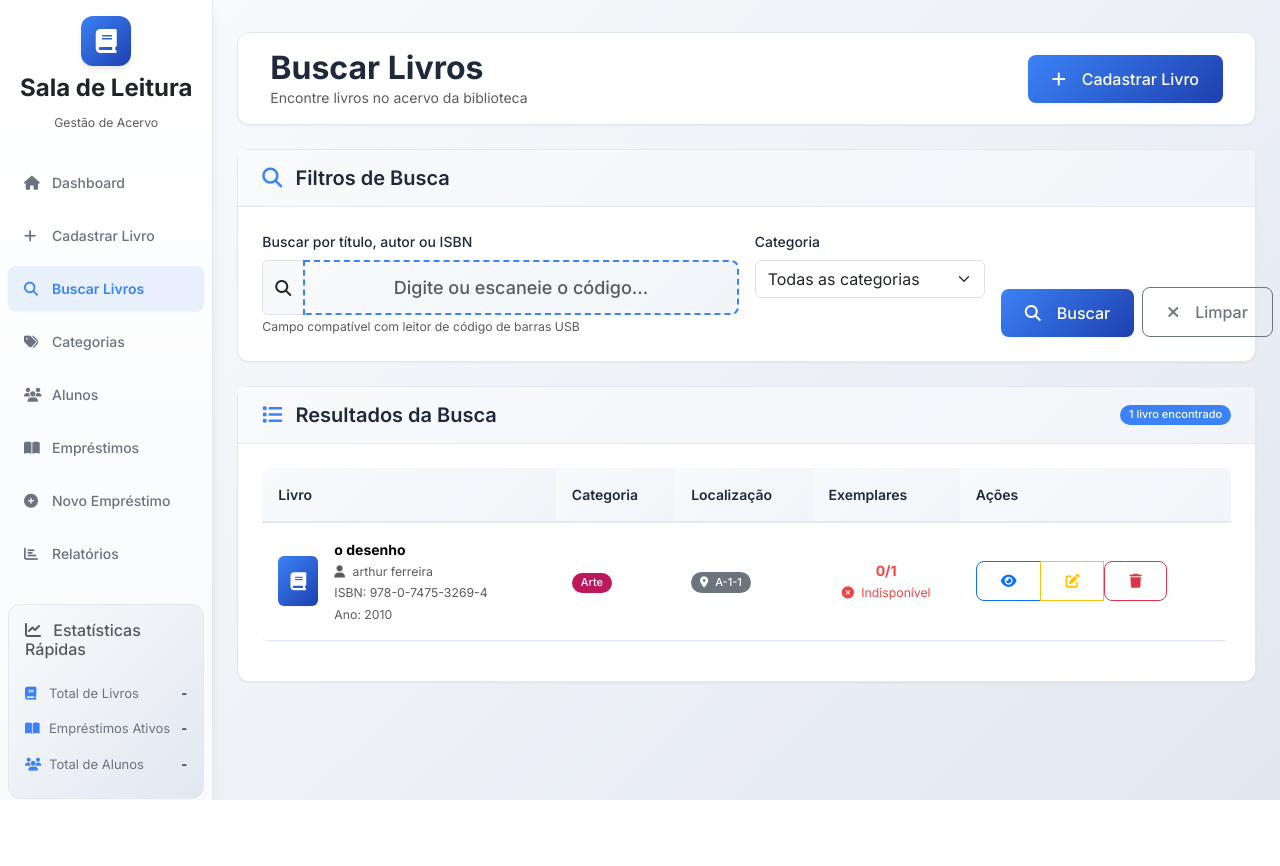
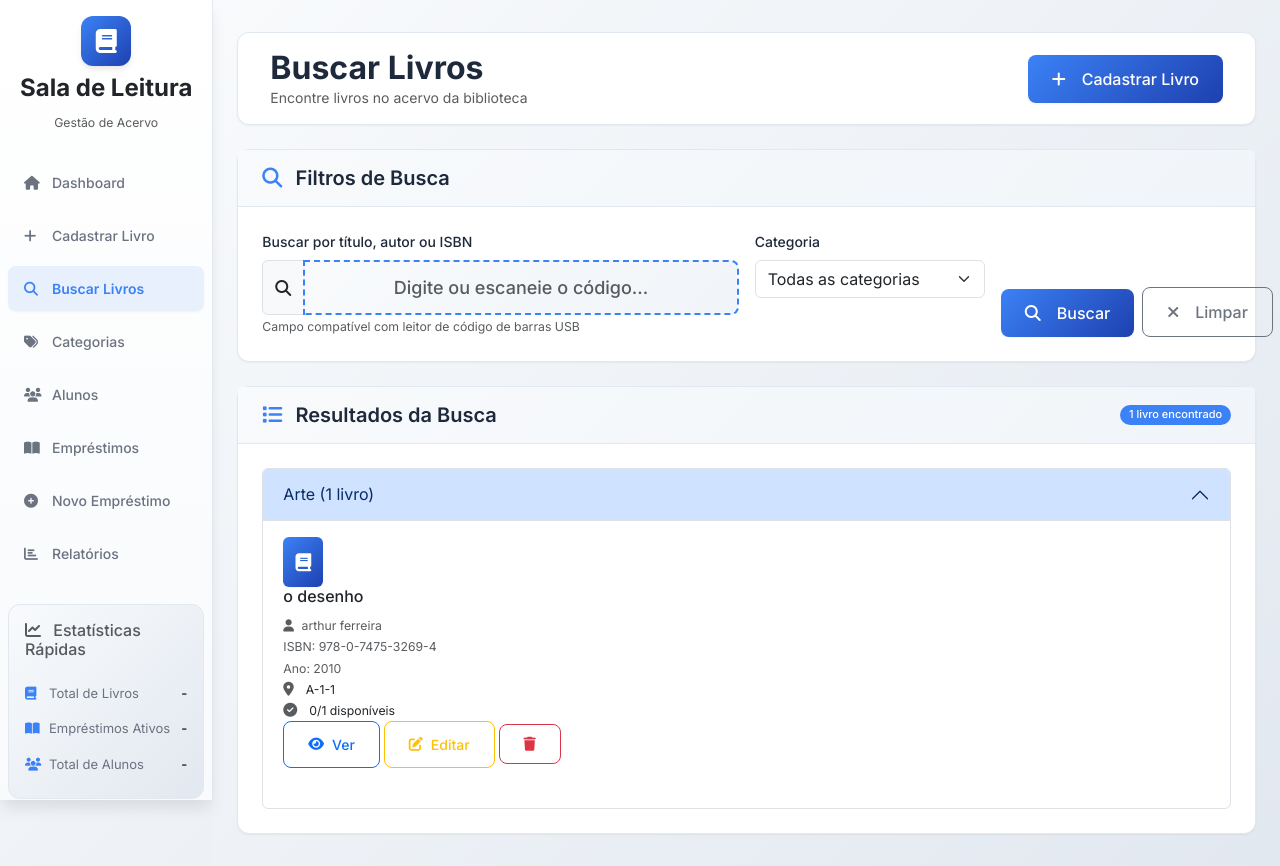
Before and after one commit to arthurunivesp/biblioteca-sistema, a Flask app: page /books in a window 1280 px wide. Before the commit the page ends 800 px from the top, so only its background shows below. Run offline with Flask 3, Linux system fonts and the light colour scheme.

Commit message:
Atualiza busca de livros com accordion por gênero

```diff
--- a/app.py
+++ b/app.py
@@ -66,11 +66,20 @@ def create_app(config_class=Config):
         books = query.order_by(Book.title).paginate(page=page, per_page=Config.BOOKS_PER_PAGE, error_out=False)
         categories = Category.query.filter_by(active=True).order_by(Category.name).all()
 
+        # Agrupar livros por categoria
+        books_by_category = {}
+        for book in books.items:
+            category_name = book.category_obj.name if book.category_obj else "Sem Categoria"
+            if category_name not in books_by_category:
+                books_by_category[category_name] = []
+            books_by_category[category_name].append(book)
+
         return render_template('books/search_books.html',
-                              books=books,
-                              categories=categories,
-                              search=search,
-                              category_filter=category_filter)
+                            books=books,
+                            categories=categories,
+                            search=search,
+                            category_filter=category_filter,
+                            books_by_category=books_by_category)
 
     @app.route('/books/add', methods=['GET', 'POST'])
     def add_book():
--- a/templates/books/search_books.html
+++ b/templates/books/search_books.html
@@ -39,7 +39,7 @@
             </div>
             <div class="col-md-3">
                 <label for="category" class="form-label">Categoria</label>
-                <select class="form-select" name="category">
+                <select class="form-select" name="category" onchange="this.form.submit()">
                     <option value="">Todas as categorias</option>
                     {% for category in categories %}
                         <option value="{{ category.id }}" {% if category_filter == category.id|string %}selected{% endif %}>
@@ -77,28 +77,27 @@
     </div>
     <div class="card-body">
         {% if books and books.items %}
-            <div class="table-responsive">
-                <table class="table table-hover">
-                    <thead>
-                        <tr>
-                            <th>Livro</th>
-                            <th>Categoria</th>
-                            <th>Localização</th>
-                            <th>Exemplares</th>
-                            <th>Ações</th>
-                        </tr>
-                    </thead>
-                    <tbody>
-                        {% for book in books.items %}
-                        <tr>
-                            <td>
-                                <div class="d-flex align-items-center">
-                                    <div class="book-cover me-3">
+            <div class="accordion" id="booksAccordion">
+                {% for category_name, books_list in books_by_category.items() %}
+                    <div class="accordion-item">
+                        <h2 class="accordion-header" id="heading{{ loop.index }}">
+                            <button class="accordion-button {% if not loop.first %}collapsed{% endif %}" type="button" data-bs-toggle="collapse" data-bs-target="#collapse{{ loop.index }}" aria-expanded="true" aria-controls="collapse{{ loop.index }}">
+                                {{ category_name }} ({{ books_list|length }} livro{{ 's' if books_list|length != 1 else '' }})
+                            </button>
+                        </h2>
+                        <div id="collapse{{ loop.index }}" class="accordion-collapse collapse {% if loop.first %}show{% endif %}" aria-labelledby="heading{{ loop.index }}" data-bs-parent="#booksAccordion">
+                            <div class="accordion-body">
+                                <div class="row">
+                                    {% for book in books_list %}
+                                    <div class="col-md-6 col-lg-4 mb-4">
+                                        <div class="book-card">
+                                            <div class="book-header">
+                                                <div class="book-cover">
                                                     <i class="fas fa-book"></i>
                                                 </div>
-                                    <div>
-                                        <strong>{{ book.title }}</strong>
-                                        <br>
+                                                <div class="book-info">
+                                                    <h6 class="book-title">{{ book.title }}</h6>
+                                                    <div class="book-details">
                                                         <small class="text-muted">
                                                             <i class="fas fa-user me-1"></i>
                                                             {{ book.author }}
@@ -113,74 +112,52 @@
                                                         {% endif %}
                                                     </div>
                                                 </div>
-                            </td>
-                            <td>
-                                {% if book.category_obj %}
-                                    <span class="badge" style="background-color: {{ book.category_obj.color }};">
-                                        {{ book.category_obj.name }}
-                                    </span>
-                                {% else %}
-                                    <span class="text-muted">-</span>
-                                {% endif %}
-                            </td>
-                            <td>
+                                            </div>
+
+                                            <div class="book-body">
+                                                <div class="book-stat">
+                                                    <i class="fas fa-map-marker-alt text-muted me-2"></i>
+                                                    <small>
                                                         {% set first_copy = book.copies|first if book.copies else none %}
-                                {% if first_copy %}
-                                    <span class="badge bg-secondary">
-                                        <i class="fas fa-map-marker-alt me-1"></i>
-                                        {{ first_copy.shelf }}-{{ first_copy.shelf_section }}-{{ first_copy.position_number }}
-                                    </span>
-                                    {% if book.total_copies > 1 %}
-                                        <br><small class="text-muted">+ {{ book.total_copies - 1 }} outros</small>
-                                    {% endif %}
-                                {% else %}
-                                    <span class="text-muted">-</span>
-                                {% endif %}
-                            </td>
-                            <td>
-                                <div class="availability {% if book.available_copies > 0 %}available{% elif book.available_copies > book.total_copies * 0.3 %}limited{% else %}unavailable{% endif %}">
-                                    <strong>{{ book.available_copies }}/{{ book.total_copies }}</strong>
-                                    <br>
-                                    <small>
-                                        {% if book.available_copies > 0 %}
-                                            <i class="fas fa-check-circle text-success me-1"></i>
-                                            Disponível
-                                        {% else %}
-                                            <i class="fas fa-times-circle text-danger me-1"></i>
-                                            Indisponível
-                                        {% endif %}
+                                                        {{ first_copy.shelf }}-{{ first_copy.shelf_section }}-{{ first_copy.position_number }} {% if book.total_copies > 1 %}+ {{ book.total_copies - 1 }} outros{% endif %}
                                                     </small>
                                                 </div>
-                            </td>
-                            <td>
-                                <div class="btn-group" role="group">
-                                    <a href="/books/{{ book.id }}" class="btn btn-outline-primary btn-sm"
-                                       data-bs-toggle="tooltip" title="Ver detalhes">
+                                                <div class="book-stat">
+                                                    <i class="fas fa-check-circle text-muted me-2"></i>
+                                                    <small>{{ book.available_copies }}/{{ book.total_copies }} disponíveis</small>
+                                                </div>
+                                            </div>
+
+                                            <div class="book-actions">
+                                                <a href="/books/{{ book.id }}" class="btn btn-outline-primary btn-sm">
                                                     <i class="fas fa-eye"></i>
+                                                    Ver
                                                 </a>
-                                    <a href="/books/{{ book.id }}/edit" class="btn btn-outline-warning btn-sm"
-                                       data-bs-toggle="tooltip" title="Editar">
+                                                <a href="/books/{{ book.id }}/edit" class="btn btn-outline-warning btn-sm">
                                                     <i class="fas fa-edit"></i>
+                                                    Editar
                                                 </a>
                                                 {% if book.available_copies > 0 %}
-                                        <a href="/loans/new?book_id={{ book.id }}" class="btn btn-outline-success btn-sm"
-                                           data-bs-toggle="tooltip" title="Emprestar">
+                                                    <a href="/loans/new?book_id={{ book.id }}" class="btn btn-outline-success btn-sm">
                                                         <i class="fas fa-hand-holding"></i>
+                                                        Empréstimo
                                                     </a>
                                                 {% endif %}
                                                 <form method="POST" action="/books/{{ book.id }}/delete" class="d-inline"
                                                       onsubmit="return confirmDelete('Tem certeza que deseja excluir este livro?')">
-                                        <button type="submit" class="btn btn-outline-danger btn-sm"
-                                                data-bs-toggle="tooltip" title="Excluir">
+                                                    <button type="submit" class="btn btn-outline-danger btn-sm">
                                                         <i class="fas fa-trash"></i>
                                                     </button>
                                                 </form>
                                             </div>
-                            </td>
-                        </tr>
+                                        </div>
+                                    </div>
                                     {% endfor %}
-                    </tbody>
-                </table>
+                                </div>
+                            </div>
+                        </div>
+                    </div>
+                {% endfor %}
             </div>
 
             <!-- Paginação -->
```
Lines whose indentation alone changed are shown as unchanged.
